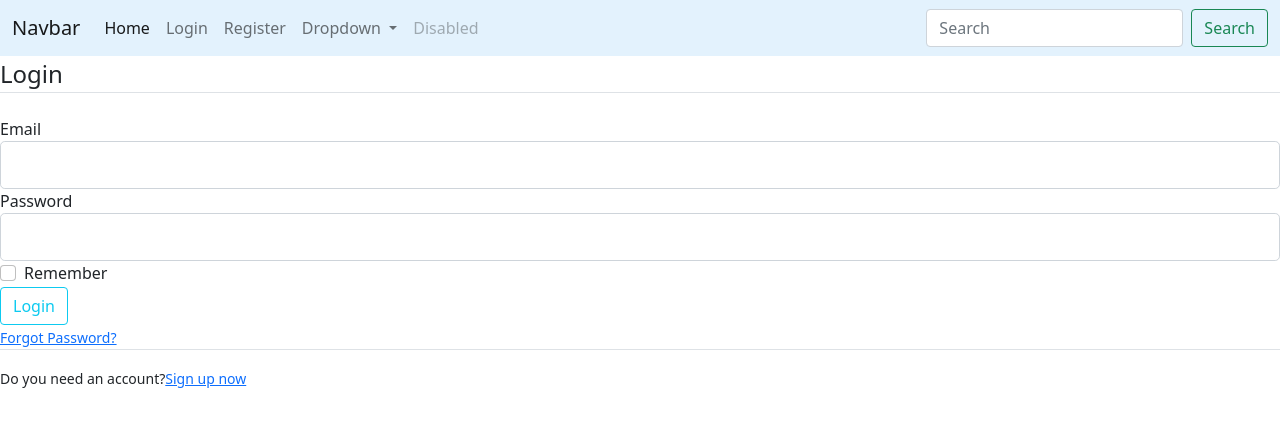
After one commit to Cheedge/flask_practice, a Flask app: page /login in a window 1280 px wide. The commit adds this page. Shown: the top 427 px of the page. Run offline with Flask 2, Linux system fonts and the light colour scheme.

Commit message:
packaged project

```diff
--- a/forms.py
+++ b/flaskblog/forms.py
@@ -1,7 +1,8 @@
 from flask_wtf import FlaskForm
 from wtforms import StringField, PasswordField, SubmitField, BooleanField
-from wtforms.validators import DataRequired, Length, Email, EqualTo
+from wtforms.validators import DataRequired, Length, Email, EqualTo, ValidationError
 import email_validator
+from flaskblog.models import User
 
 class RegistrationForm(FlaskForm):
     usrname = StringField('Usrname',
@@ -9,8 +10,19 @@ class RegistrationForm(FlaskForm):
     email = StringField('Email',
                 validators=[DataRequired(), Email()])
     passwd = PasswordField('Password', validators=[DataRequired()])
-    confirm_passwd = PasswordField('Confirm Password', validators=[DataRequired(), EqualTo(passwd)])
+    confirm_passwd = PasswordField('Confirm Password', validators=[DataRequired(), EqualTo('passwd')])
     submit = SubmitField('Sign up')
+
+   # def validate_field(self, field):
+    def validate_usrname(self, usrname):
+        user = User.query.filter_by(username=usrname.data).first()
+        if user:
+            raise ValidationError('username has been used, change another')
+
+    def validate_email(self, email):
+        user = User.query.filter_by(email=email.data).first()
+        if user:
+            raise ValidationError('this email has been used, change another')
 
 class LoginForm(FlaskForm):
     email = StringField('Email',
--- a/flaskblog.py
+++ b/flaskblog/routes.py
@@ -1,13 +1,10 @@
-from flask import Flask, url_for, render_template
+from flask import url_for, render_template
+from flaskblog.forms import RegistrationForm, LoginForm
 from markupsafe import escape
-from forms import RegistrationForm, LoginForm
-from flask import flash
+from flask import flash, redirect
 
-
-# app a Flask class instance
-app = Flask(__name__)
-
-app.config['SECRET_KEY'] = '6ee30fca55ef434eb1e0d0401637c1cb'
+from flaskblog import app, db, bcrypt
+from flaskblog.models import User, Post
 
 
 posts=[
@@ -36,9 +33,9 @@ def index():
 def home():
     return render_template('home.html', posts=posts)
 
-@app.route('/hello/<title>')
-def hello(title):
-        return render_template('hello.html', name=title)
+@app.route('/hello/<name>')
+def hello(name):
+        return render_template('hello.html', name=name)
 
 @app.route('/user/<username>')
 def profile(username):
@@ -66,14 +63,23 @@ def about():
 def register():
     form = RegistrationForm()
     if form.validate_on_submit():
-        flash(f'Account created for {form.usrname.data}!', 'success')
+        hashed_pw = bcrypt.generate_password_hash(form.passwd.data).decode('utf-8')
+        user = User(username=form.usrname.data, email=form.email.data, password=hashed_pw)
+        db.session.add(user)
+        db.session.commit()
+        #flash(f'Account created for {form.usrname.data}!', 'success')
+        flash('Account create success, you are able to login', 'success')
+        return redirect(url_for('login'))
     return render_template('register.html', title='Register', form=form)
 
 
-@app.route("/login")
+@app.route("/login", methods=['GET', 'POST'])
 def login():
     form = LoginForm()
+    if form.validate_on_submit():
+        if form.email.data == 'flask@blog.com' and form.passwd.data == '123':
+            flash('you have login success')
+            return redirect(url_for('home'))
+        else:
+            flash('unsuccess, check it', 'danger')
     return render_template('login.html', title='Login', form=form)
-
-if __name__=='__main__':
-    app.run(debug=True)
--- a/templates/layout.html
+++ b/flaskblog/templates/layout.html
@@ -26,18 +26,21 @@
 		<div class="collapse navbar-collapse" id="navbarSupportedContent">
 		  <ul class="navbar-nav me-auto mb-2 mb-lg-0">
 			<li class="nav-item">
-			  <a class="nav-link active" aria-current="page" href="#">Home</a>
+				<a class="nav-link active" aria-current="page" href="{{ url_for('home') }}">Home</a>
 			</li>
 			<li class="nav-item">
-			  <a class="nav-link" href="#">Link</a>
+				<a class="nav-link" href="{{url_for('login')}}">Login</a>
+			</li>
+			<li class="nav-item">
+				<a class="nav-link" href="{{url_for('register')}}">Register</a>
 			</li>
 			<li class="nav-item dropdown">
 			  <a class="nav-link dropdown-toggle" href="#" id="navbarDropdown" role="button" data-bs-toggle="dropdown" aria-expanded="false">
 				Dropdown
 			  </a>
 			  <ul class="dropdown-menu" aria-labelledby="navbarDropdown">
-				<li><a class="dropdown-item" href="#">Action</a></li>
-				<li><a class="dropdown-item" href="#">Another action</a></li>
+				  <li><a class="dropdown-item" href="{{url_for('about')}}">About</a></li>
+				  <li><a class="dropdown-item" href="{{url_for('index')}}">Index</a></li>
 				<li><hr class="dropdown-divider"></li>
 				<li><a class="dropdown-item" href="#">Something else here</a></li>
 			  </ul>
@@ -54,6 +57,17 @@
 	  </div>
 	</nav>
 
+	{% with messages = get_flashed_messages(with_categories=true) %}
+		{% if messages %}
+			{% for category, message in messages %}
+				<div class="alert alert-{{ category }}">
+					{{ message }}
+				</div>
+			{% endfor %}
+		{% endif %}
+	{% endwith %}
+
+
 
 		{% block neirong %}{% endblock %}
 	<!-- Optional JavaScript; choose one of the two! -->
--- /dev/null
+++ b/flaskblog/templates/login.html
@@ -0,0 +1,54 @@
+{% extends "layout.html" %}
+{% block neirong %}
+<div class="content-section">
+	<form action="" method="POST" accept-charset="utf-8">
+		{{ form.hidden_tag() }}
+		<fieldset class="form-group">
+			<legend class="border-bottom mb-4">Login</legend>
+						<div class="form-group">
+				{{ form.email.label(class="form-control-label") }}
+				{% if form.email.errors %}
+				{{ form.email(class="form-control form-control-lg is-invalid")}}
+				<div class="invalid-feedback">
+					{% for error in form.email.errors %}
+						<span>error</span>
+					{% endfor %}
+				</div>
+				{% else %}
+					{{ form.email(class="form-control form-control-lg") }}
+				{% endif %}
+			</div>
+
+			<div class="form-group">
+				{{ form.passwd.label(class="form-control-label") }}
+				{% if form.passwd.errors %}
+				{{ form.passwd(class="form-control form-control-lg is-invalid")}}
+				<div class="invalid-feedback">
+					{% for error in form.passwd.errors %}
+						<span>error</span>
+					{% endfor %}
+				</div>
+				{% else %}
+					{{ form.passwd(class="form-control form-control-lg") }}
+				{% endif %}
+			</div>
+			<div class="form-check">
+				{{ form.remember(class="form-check-input") }}
+				{{ form.remember.label(class="form-check-label") }}
+			</div>
+
+		</fieldset>
+		<div class="form-group">
+			{{ form.submit(class="btn btn-outline-info") }}
+		</div>
+		<small class="text-muted ml-2">
+			<a href="#">Forgot Password?</a>
+		</small>
+	</form>
+</div>
+<div class="border-top pt-3">
+	<small>
+		Do you need an account?<a class="ml-2" href="{{ url_for('register') }}">Sign up now</a>
+</small>
+</div>
+{% endblock neirong %}
--- /dev/null
+++ b/run.py
@@ -0,0 +1,4 @@
+from flaskblog import app
+
+if __name__=='__main__':
+    app.run(debug=True)
```
Also changed, not shown: flaskblog/__init__.py (added, +18 -0 lines), flaskblog/models.py (added, +30 -0 lines), flaskblog/templates/register.html (added, +74 -0 lines), templates/register.html (deleted, +0 -35 lines), flaskblog/site.db (added), flaskblog/static/style.css (renamed from static/style.css), flaskblog/templates/hello.html (renamed from templates/hello.html), flaskblog/templates/hello0.html (renamed from templates/hello0.html), flaskblog/templates/home.html (renamed from templates/home.html), site.db (added), 1 other file.
